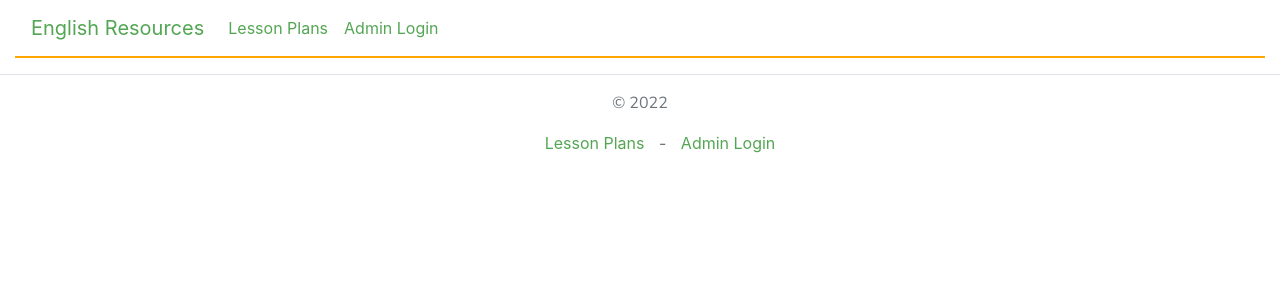
After one commit to dougiemath/english-resources, a Django app: template templates/base.html in a window 1280 px wide. The commit adds this page. Shown: the top 300 px of the page. Run offline with Django 3.2, Linux system fonts and the light colour scheme; the template is opened without the code that fills it, so the values that code supplies are empty; some libraries are stand-ins or nearby versions.

Commit message:
added initial styling

```diff
--- a/home/templates/home/index.html
+++ b/home/templates/home/index.html
@@ -1 +1,5 @@
-Coming Soon!!!
+{% extends 'base.html' %}
+
+{% block content %}
+index page
+{% endblock content %}
--- /dev/null
+++ b/static/css/style.css
@@ -0,0 +1,134 @@
+@import url('https://fonts.googleapis.com/css2?family=Nanum+Gothic&display=swap');
+@import url('https://fonts.googleapis.com/css2?family=Nunito+Sans:ital,wght@0,200;0,300;0,400;0,600;1,200;1,300;1,400&display=swap');
+
+
+h1, h2, h3, h4, h5, h6{
+    font-family: 'Nanum Gothic', sans-serif;
+}
+
+p{
+    font-family: 'Nunito Sans', sans-serif;
+}
+
+.navbar-custom .navbar-brand,
+.navbar-custom .navbar-text,
+.navbar-light .navbar-nav .active >.nav-link,
+.navbar-light .navbar-nav .nav-link{
+    color: #53a653;
+}
+
+.navbar-light .navbar-nav .active >.nav-link:hover,
+.navbar-light .navbar-nav .nav-link:hover{
+    border-bottom: 1px solid #FFA500;
+    padding-bottom: 5px;
+    cursor: pointer;
+}
+
+#footer-nav .footer-links > a{
+    text-decoration: none;
+    color: #53a653;
+}
+
+ul#footer-nav li{
+    display: inline;
+    padding:5px;
+}
+
+ul#footer-nav .footer-links:hover{
+    border-bottom: 1px solid #FFA500;
+    padding-bottom: 5px;
+    cursor: pointer;
+}
+
+/* ..........................coming soon*/
+
+.coming-soon{
+    margin-left: auto;
+    margin-right: auto;
+}
+
+/* ........................search-bars */
+
+.lesson-plan-searchbar{
+    height: 50px;
+    width: 100%;
+}
+
+#warmers-table,
+#young-learners-table,
+#eap-table,
+#systems-table,
+#skills-table{
+    display: none;
+}
+
+.about-lesson,
+.navbar,
+.lesson-plans-title,
+.about-lps{
+    border-bottom: 2px solid #FFA500;
+}
+
+.back-to-lps{
+    border-top:#FFA500 2px solid;
+}
+
+.lesson-plan,
+.lesson-plan-cards{
+    border: 2px solid #FFA500;
+}
+
+/* .............................privacy policy */
+
+.privacy-policy p,
+.privacy-policy ul{
+    line-height: 2;
+}
+
+/* .................................home page */
+
+.home-subtitles{
+    border-bottom: #53a653 1px solid;
+}
+
+.card{
+    width:24%;
+    border: 2px solid #FFA500;
+}
+
+.card-title{
+    color: #53a653;
+    border-bottom: 1px solid #FFA500;
+    padding-bottom: 5px;
+}
+
+
+/* .....................................lessonplans */
+#delete-lesson-plan-button{
+    display: none;
+}
+
+
+
+/* ..........................media-queries */
+
+ @media all and (max-width: 480px) {
+    .card{
+        width:100%;
+    }
+
+    .go-to-lesson-btn{
+        min-width: 80px;
+        max-width: 80px;
+    }
+  }
+
+  @media all and (min-width: 480px) and (max-width: 768px) {
+    .card{
+        width:100%;
+    }
+  }
+
+  @media all and (min-width: 768px) and (max-width: 1024px) { }
+
+  @media all and (min-width: 1024px) and (max-width: 1280px) { }
--- /dev/null
+++ b/templates/base.html
@@ -0,0 +1,102 @@
+<!DOCTYPE html>
+<html lang="en">
+
+<head>
+    {% block meta %}
+    <meta charset="UTF-8">
+    <meta name="viewport" content="width=device-width, initial-scale=1.0">
+    <meta http-equiv="X-UA-Compatible" content="ie=edge">
+    <meta name="Description" content="Free English Resources" />
+    {% endblock meta %}
+
+    {% block extrameta %}
+    {% endblock extrameta %}
+
+    {% block corecss %}
+    <link rel="stylesheet" href="https://cdnjs.cloudflare.com/ajax/libs/twitter-bootstrap/4.6.0/css/bootstrap.min.css">
+    <link rel="stylesheet" href="https://cdnjs.cloudflare.com/ajax/libs/font-awesome/5.15.4/css/all.min.css">
+    <link rel="stylesheet" href="..\static\css\style.css">
+    {% endblock corecss %}
+
+    {% block extracss %}
+    {% endblock extracss %}
+
+    <title>English Resources</title>
+</head>
+
+<body>
+    <header class="mb-3 col-12">
+        <nav class="navbar navbar-expand-sm navbar-light navbar-custom">
+            <a class="navbar-brand" href="#">English Resources</a>
+            <button class="navbar-toggler" type="button" data-toggle="collapse" data-target="#navbarsExample03"
+                aria-controls="navbarsExample03" aria-expanded="false" aria-label="Toggle navigation">
+                <span class="navbar-toggler-icon"></span>
+            </button>
+
+            <div class="collapse navbar-collapse" id="navbarsExample03">
+                <ul class="navbar-nav mr-auto">
+                    <li class="nav-item">
+                        <a class="nav-link" href="#">Lesson Plans</a>
+                    </li>
+                    {% if user.is_authenticated %}
+                    <li class="nav-item dropdown">
+                        <a class="nav-link dropdown-toggle" id="dropdown03" data-toggle="dropdown" aria-haspopup="true"
+                            aria-expanded="false">Admin Panel</a>
+                        <div class="dropdown-menu" aria-labelledby="dropdown03">
+                            <a class="dropdown-item" href="#">All Lesson Plans</a>
+                            <a class="dropdown-item" href="#">Add New Lesson Plan</a>
+                        </div>
+                    </li>
+
+                    <li class="nav-item">
+                        <a class="nav-link" href="#">Logout</a>
+                    </li>
+                    {% else %}
+                    <li class="nav-item">
+                        <a class="nav-link" href="#">Admin Login</a>
+                    </li>
+                    {% endif %}
+                    <!--
+              <li class="nav-item dropdown">
+                <a class="nav-link dropdown-toggle" href="http://example.com" id="dropdown03" data-toggle="dropdown" aria-haspopup="true" aria-expanded="false">IELTS</a>
+                <div class="dropdown-menu" aria-labelledby="dropdown03">
+                  <a class="dropdown-item" href="#">Speaking</a>
+                  <a class="dropdown-item" href="#">Writing</a>
+                  <a class="dropdown-item" href="#">Reading</a>
+                  <a class="dropdown-item" href="#">Listening</a>
+                </div>
+              </li>
+              -->
+                </ul>
+            </div>
+        </nav>
+    </header>
+
+    {% block content %}{% endblock content %}
+
+    <footer class="text-muted mt-3 border-top py-3">
+        <div class="container-fluid">
+            <p class="text-center">&copy; 2022</p>
+        </div>
+        <div class="text-center">
+            <ul id="footer-nav">
+                <li class="footer-links"><a href="#">Lesson Plans</a></li>
+                <li>-</li>
+                <li class="footer-links"><a href="#">Admin Login</a></li>
+            </ul>
+        </div>
+    </footer>
+
+    {% block corejs %}
+    <script src="https://cdnjs.cloudflare.com/ajax/libs/jquery/3.5.1/jquery.slim.min.js"></script>
+    <script src="https://cdnjs.cloudflare.com/ajax/libs/popper.js/1.16.1/umd/popper.min.js"></script>
+    <script src="https://cdnjs.cloudflare.com/ajax/libs/twitter-bootstrap/4.6.0/js/bootstrap.min.js"></script>
+    {% endblock corejs %}
+
+    {% block extrajs %}
+
+    {% endblock extrajs %}
+
+</body>
+
+</html>
```
Also changed, not shown: DjangoApp/settings.py (+13 -2 lines), static/js/lessonPlanScript.js (added, +157 -0 lines).
